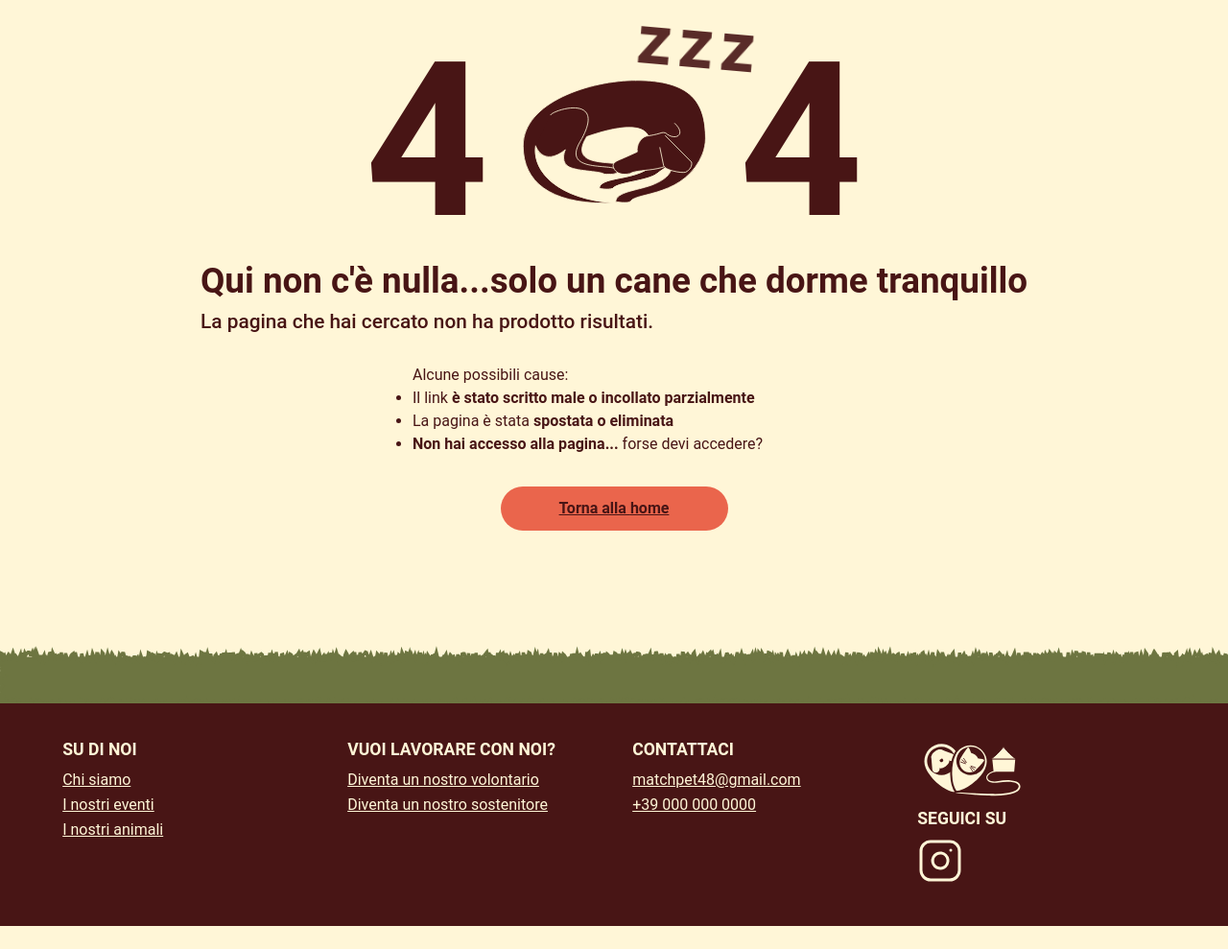
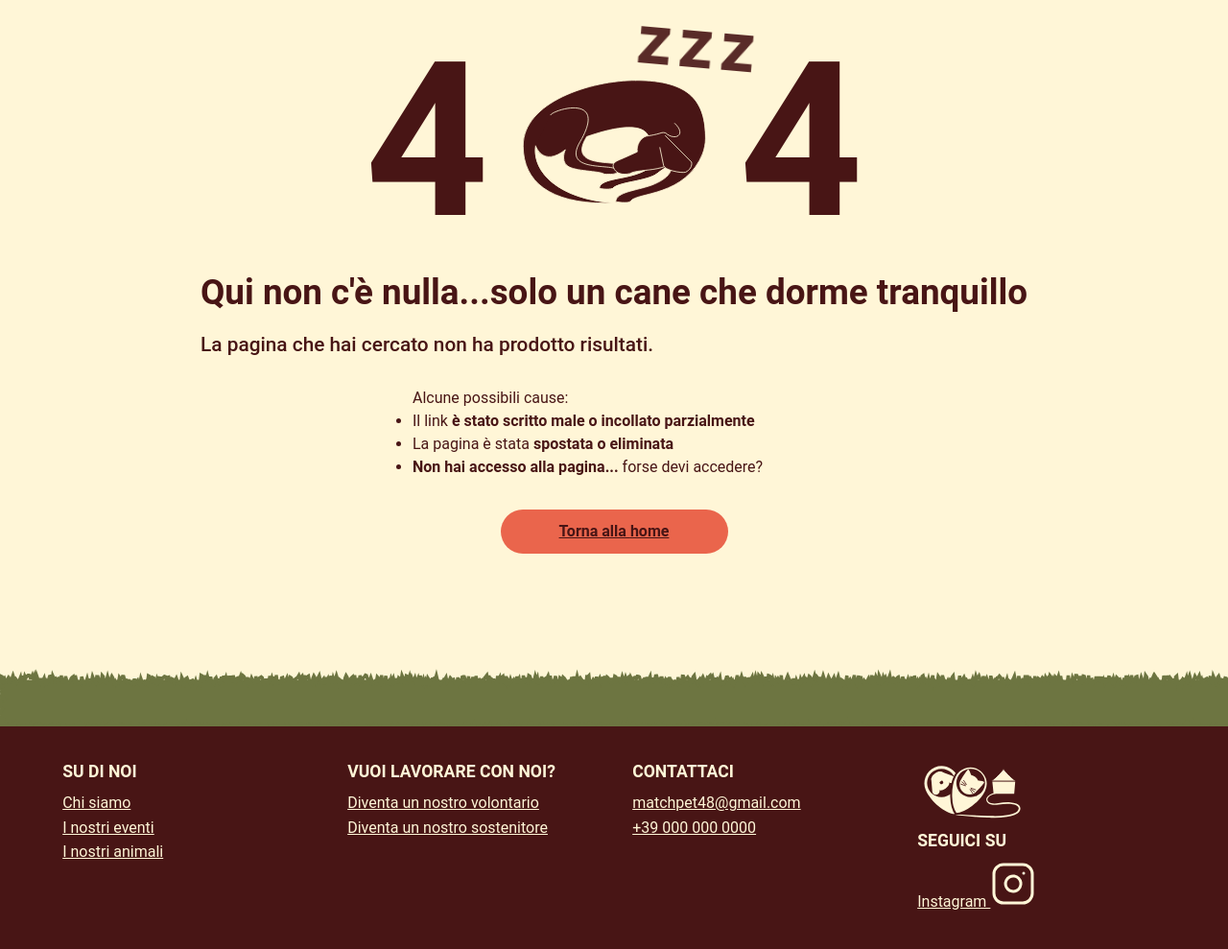
Before and after one commit to AngelaFavaro/PetMatch, a PHP site: page /404.php in a window 1280 px wide. Shown: the part 73-1062 px from the top of the page at 96% size. Before the commit the page ends 1038 px from the top, so only its background shows below. Run offline with PHP 8.4, Linux system fonts and the light colour scheme; some web fonts are replaced.

Commit message:
sistemato interlinea

```diff
--- a/src/css/style.css
+++ b/src/css/style.css
@@ -44,17 +44,19 @@ html{
     background-color: var(--bgcolor);
     color: var(--txtcolor);
 }
-
 /* se troppo grandi per altre pagine allora avvisate linor prima di trovare altre soluzioni */
 h2{
     font-size: 2.3em;
+    line-height: 1.3;
 }
 h3{
     font-size: 1.3em;
+    /* line-height: 1.3; */
 }
 
 h4{
     font-size: 1.1em;
+    /* line-height: 1.3; */
 }
 
 main#content{
--- a/src/template/partials/footer.html
+++ b/src/template/partials/footer.html
@@ -39,6 +39,7 @@
                     <ul class="footer-submenu">
                         <li>
                             <a href="https://www.instagram.com/petmatch_shelter" target="_blank">
+                                Instagram
                                 <img src="./assets/icons/Instagram.svg" id="instagram" alt="">
                             </a>
                         </li>
```
